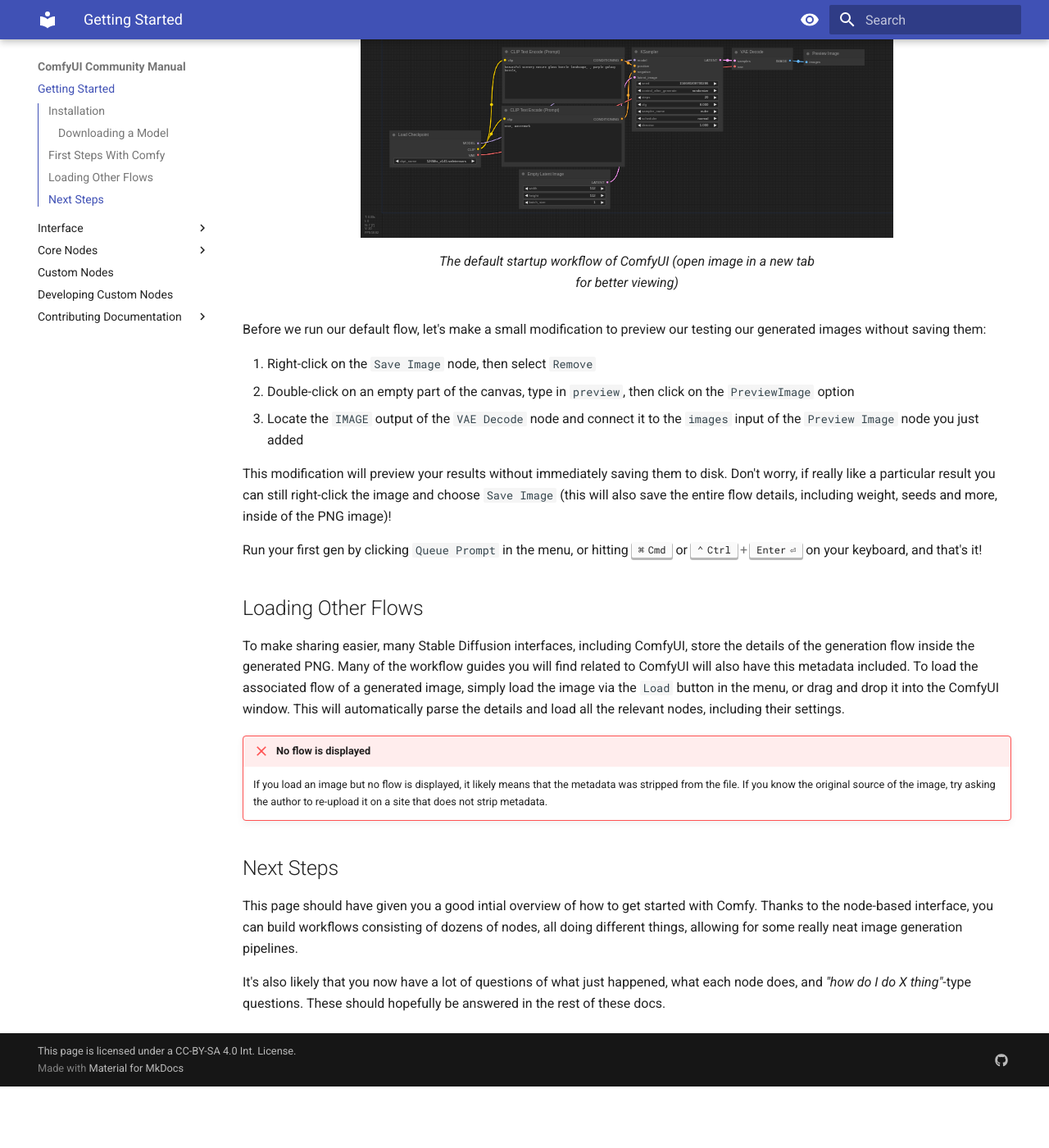
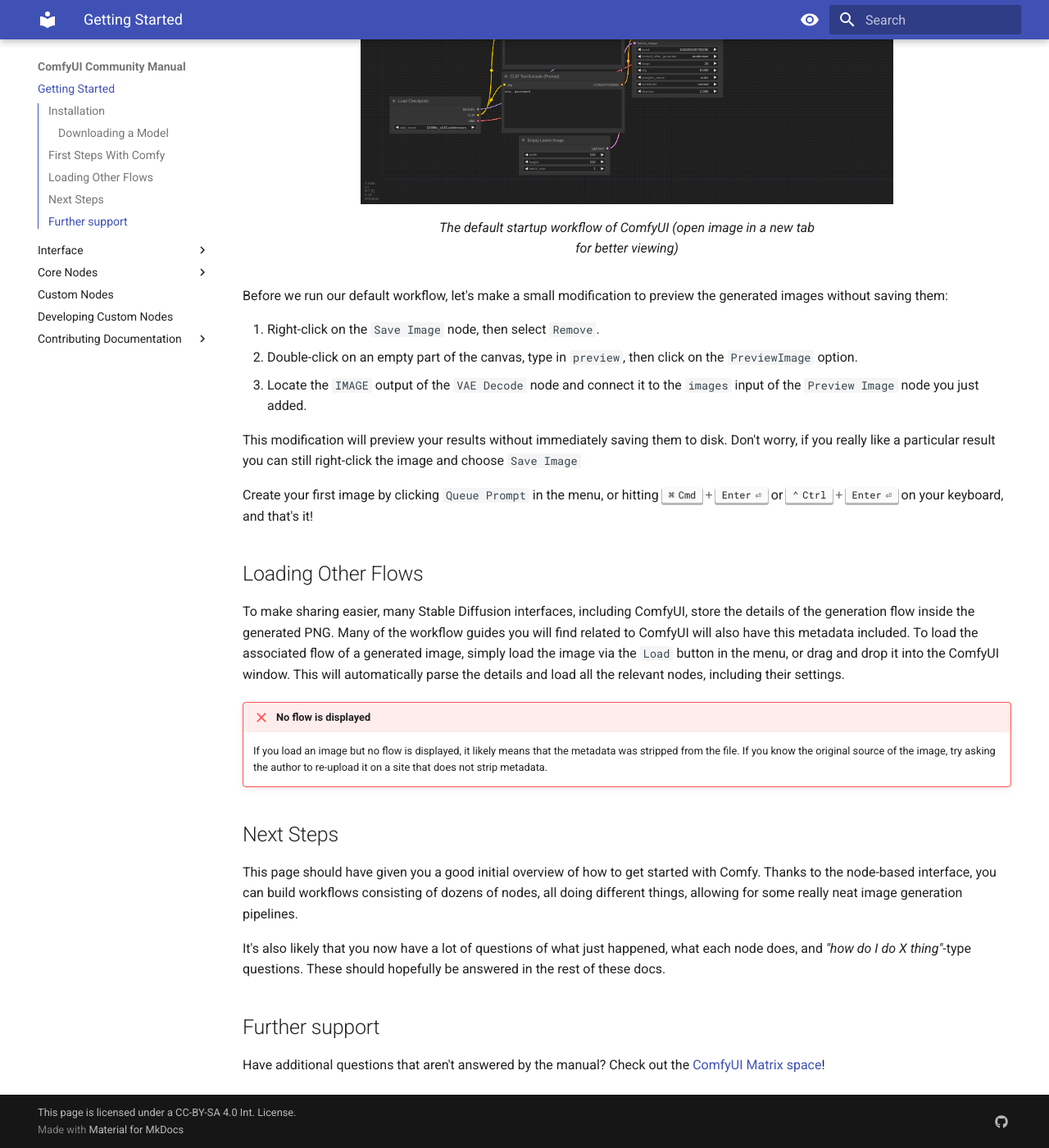
Before and after one commit to BlenderNeko/ComfyUI-docs, an MkDocs documentation site: the page built from docs/index.md, in a window 1280 px wide and 1400 px high, scrolled down 1127 px. Shown: the whole window at 82% size. Built offline with MkDocs 1.6.1 and Material for MkDocs 9.7.7, drawn with Linux system fonts in a browser that asks for light colours; before the commit the page ends 2452 px from its top, so only the background shows below that; some of the changed text lies outside the part shown.

Commit message:
polish landing page

```diff
--- a/docs/index.md
+++ b/docs/index.md
@@ -38,15 +36,15 @@
   <figcaption>The default startup workflow of ComfyUI (open image in a new tab for better viewing)</figcaption>
 </figure>
 
-Before we run our default flow, let's make a small modification to preview our testing our generated images without saving them:
+Before we run our default workflow, let's make a small modification to preview the generated images without saving them:
 
-1. Right-click on the `Save Image` node, then select `Remove`
-1. Double-click on an empty part of the canvas, type in `preview`, then click on the `PreviewImage` option
-1. Locate the `IMAGE` output of the `VAE Decode` node and connect it to the `images` input of the `Preview Image` node you just added
+1. Right-click on the `Save Image` node, then select `Remove`.
+1. Double-click on an empty part of the canvas, type in `preview`, then click on the `PreviewImage` option.
+1. Locate the `IMAGE` output of the `VAE Decode` node and connect it to the `images` input of the `Preview Image` node you just added.
 
-This modification will preview your results without immediately saving them to disk. Don't worry, if really like a particular result you can still right-click the image and choose `Save Image` (this will also save the entire flow details, including weight, seeds and more, inside of the PNG image)!
+This modification will preview your results without immediately saving them to disk. Don't worry, if you really like a particular result you can still right-click the image and choose `Save Image`
 
-Run your first gen by clicking `Queue Prompt` in the menu, or hitting ++command++ or ++control+enter++ on your keyboard, and that's it!
+Create your first image by clicking `Queue Prompt` in the menu, or hitting ++command+enter++ or ++control+enter++ on your keyboard, and that's it!
 
 ## Loading Other Flows
 
@@ -57,6 +55,10 @@
     If you load an image but no flow is displayed, it likely means that the metadata was stripped from the file. If you know the original source of the image, try asking the author to re-upload it on a site that does not strip metadata.
 
 ## Next Steps
-This page should have given you a good intial overview of how to get started with Comfy. Thanks to the node-based interface, you can build workflows consisting of dozens of nodes, all doing different things, allowing for some really neat image generation pipelines.
+This page should have given you a good initial overview of how to get started with Comfy. Thanks to the node-based interface, you can build workflows consisting of dozens of nodes, all doing different things, allowing for some really neat image generation pipelines.
 
 It's also likely that you now have a lot of questions of what just happened, what each node does, and _"how do I do X thing"_-type questions. These should hopefully be answered in the rest of these docs.
+
+## Further support
+
+Have additional questions that aren't answered by the manual? Check out the [ComfyUI Matrix space](https://app.element.io/#/room/%23comfyui_space%3Amatrix.org)!
```
Also changed, not shown: other parts of docs/index.md (+3 -5 lines).
